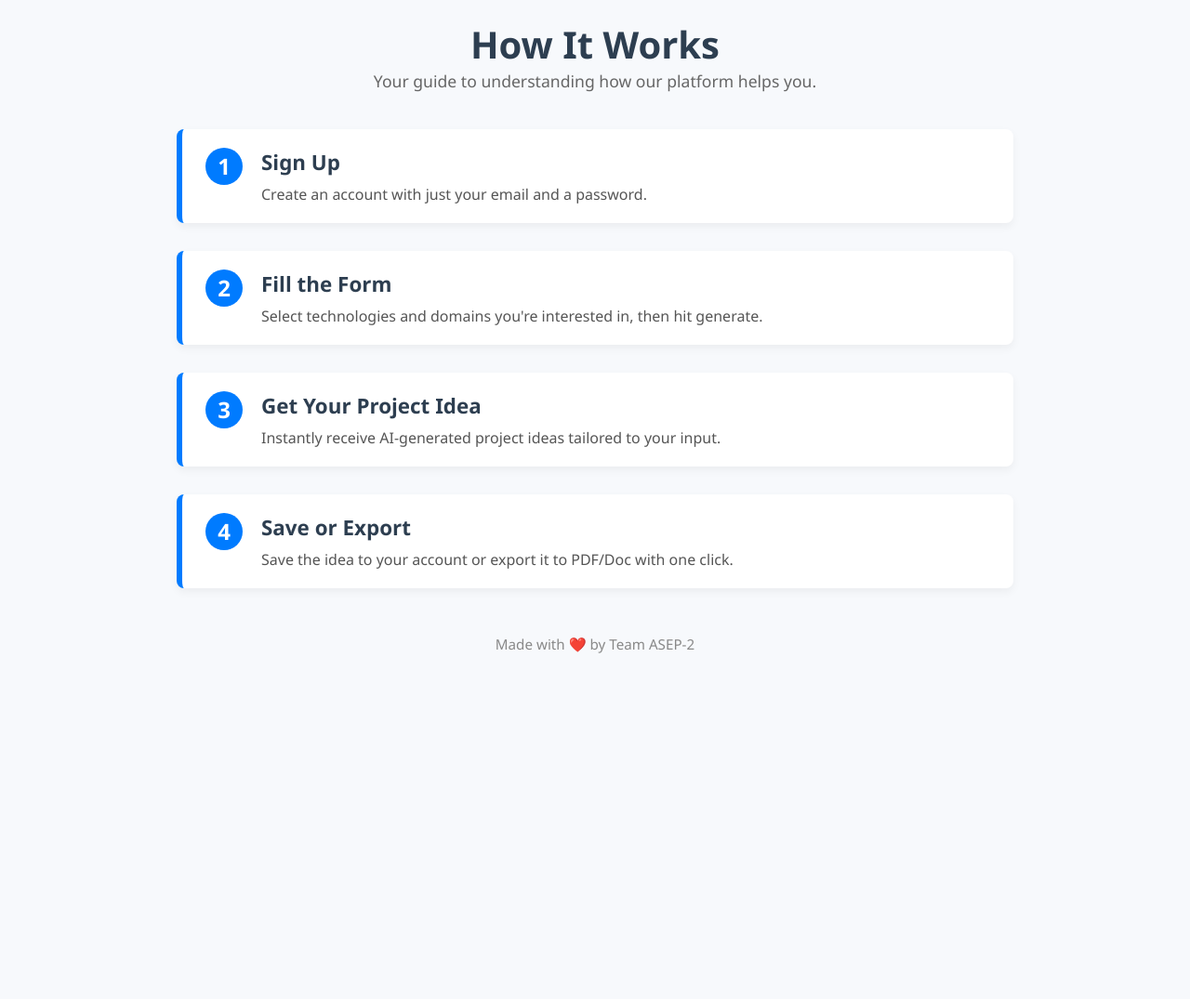
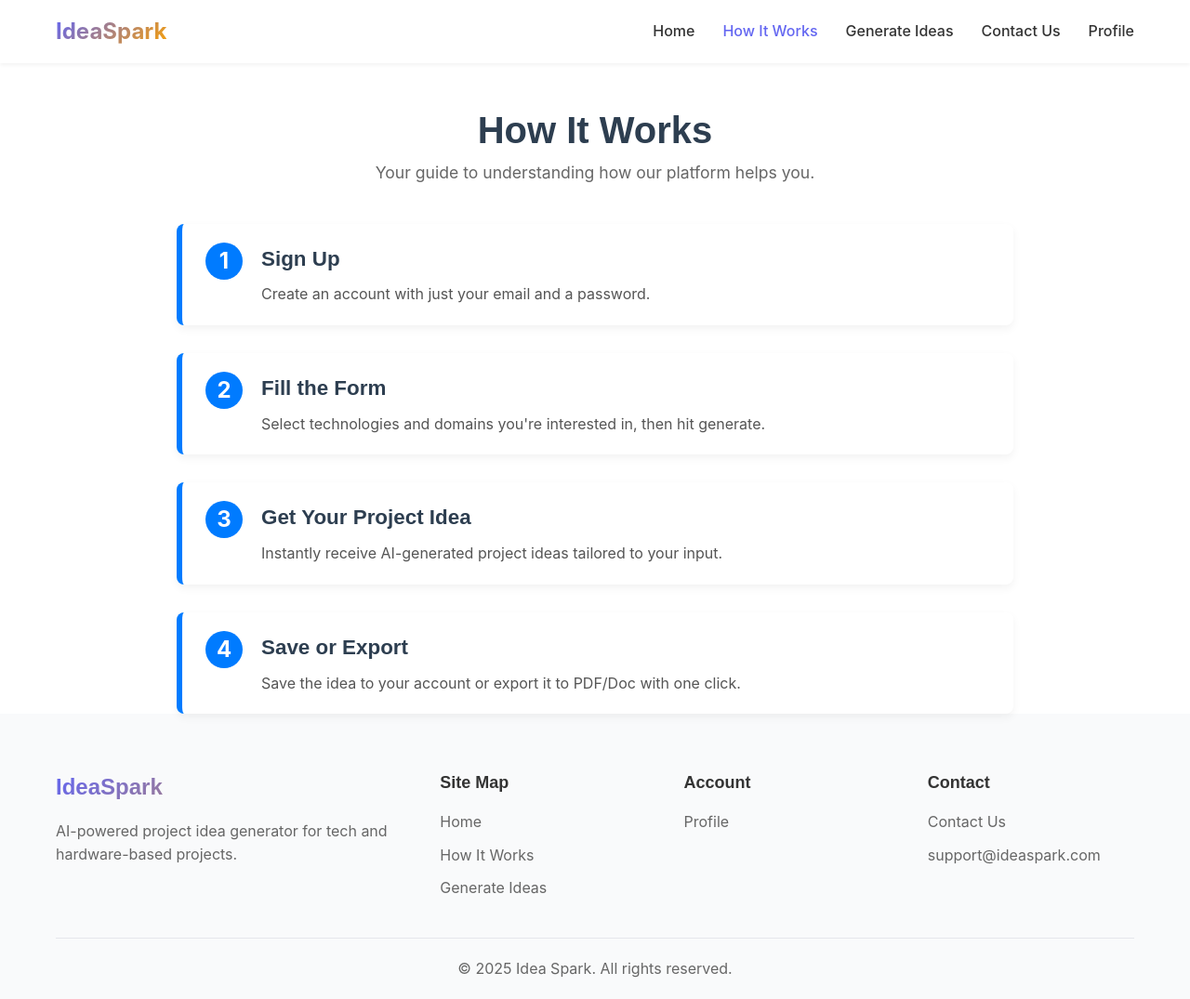
Before and after one commit to Itz-Sidra/IdeaSpark, a plain HTML site: page frontend/html/about.html in a window 1280 px wide. Shown: the whole page at 93% size. Before the commit the page ends 800 px from the top, so only its background shows below. Drawn offline with Linux system fonts and the light colour scheme.

```diff
--- a/frontend/css/about.css
+++ b/frontend/css/about.css
@@ -1,16 +1,111 @@
-/* Reset and base styles */
+/* Base Styles */
+:root {
+    --primary-color: #6366f1;
+    --primary-hover: #4f46e5;
+    --secondary-color: #f59e0b;
+    --text-color: #333;
+    --text-light: #666;
+    --background: #fff;
+    --background-alt: #f9fafb;
+    --border-color: #e5e7eb;
+    --box-shadow: 0 4px 6px -1px rgba(0, 0, 0, 0.1), 0 2px 4px -1px rgba(0, 0, 0, 0.06);
+    --transition: all 0.3s ease;
+    --success-color: #10b981;
+    --error-color: #ef4444;
+}
+
 * {
     margin: 0;
     padding: 0;
     box-sizing: border-box;
-    font-family: 'Segoe UI', sans-serif;
-  }
+}
 
-  body {
-    background-color: #f7f9fc;
-    color: #333;
-    padding: 20px;
-  }
+body {
+    font-family: 'Inter', sans-serif;
+    line-height: 1.6;
+    color: var(--text-color);
+    background-color: var(--background);
+}
+
+h1, h2, h3, h4, h5, h6 {
+    font-family: 'Poppins', sans-serif;
+}
+
+a {
+    text-decoration: none;
+    color: var(--primary-color);
+    transition: var(--transition);
+}
+
+a:hover {
+    color: var(--primary-hover);
+}
+
+ul {
+    list-style: none;
+}
+
+.container {
+    width: 100%;
+    max-width: 1200px;
+    margin: 0 auto;
+    padding: 0 20px;
+}
+
+/* Header Styles */
+.header {
+    background-color: var(--background);
+    box-shadow: 0 2px 4px rgba(0, 0, 0, 0.05);
+    position: sticky;
+    top: 0;
+    z-index: 100;
+}
+
+.header-content {
+    display: flex;
+    justify-content: space-between;
+    align-items: center;
+    padding: 15px 0;
+}
+
+.logo a {
+    font-size: 24px;
+    font-weight: 700;
+    background: linear-gradient(135deg, var(--primary-color), var(--secondary-color));
+    background-clip: text;
+    -webkit-background-clip: text;
+    color: transparent;
+}
+
+.nav-menu {
+    display: flex;
+    align-items: center;
+    gap: 30px;
+}
+
+.nav-link {
+    color: var(--text-color);
+    font-weight: 500;
+}
+
+.nav-link:hover,
+.nav-link.active {
+    color: var(--primary-color);
+}
+
+.hamburger {
+    display: none;
+    cursor: pointer;
+}
+
+.bar {
+    display: block;
+    width: 25px;
+    height: 3px;
+    margin: 5px auto;
+    background-color: var(--text-color);
+    transition: var(--transition);
+}
 
   /* Header */
   header {
@@ -71,13 +166,74 @@
     color: #555;
   }
 
-  /* Footer */
-  footer {
+ /* Footer Styles */
+.footer {
+    background-color: var(--background-alt);
+    padding: 60px 0 20px;
+}
+
+.footer-content {
+    display: flex;
+    flex-wrap: wrap;
+    gap: 40px;
+    margin-bottom: 40px;
+}
+
+.footer-logo {
+    flex: 1;
+    min-width: 250px;
+}
+
+.footer-logo h2 {
+    font-size: 24px;
+    margin-bottom: 15px;
+    background: linear-gradient(135deg, var(--primary-color), var(--secondary-color));
+    background-clip: text;
+    -webkit-background-clip: text;
+    color: transparent;
+}
+
+.footer-logo p {
+    color: var(--text-light);
+}
+
+.footer-links {
+    flex: 2;
+    display: flex;
+    flex-wrap: wrap;
+    gap: 40px;
+}
+
+.footer-column {
+    flex: 1;
+    min-width: 150px;
+}
+
+.footer-column h3 {
+    font-size: 18px;
+    margin-bottom: 15px;
+}
+
+.footer-column ul {
+    display: flex;
+    flex-direction: column;
+    gap: 10px;
+}
+
+.footer-column a {
+    color: var(--text-light);
+}
+
+.footer-column a:hover {
+    color: var(--primary-color);
+}
+
+.footer-bottom {
     text-align: center;
-    margin-top: 50px;
-    color: #888;
-    font-size: 0.95rem;
-  }
+    padding-top: 20px;
+    border-top: 1px solid var(--border-color);
+    color: var(--text-light);
+}
 
   /* Responsive */
   @media screen and (max-width: 600px) {
--- a/frontend/html/about.html
+++ b/frontend/html/about.html
@@ -7,6 +7,32 @@
   <link rel="stylesheet" href="../css/about.css" />
 </head>
 <body>
+
+    <!-- Header -->
+    <header class="header">
+        <div class="container">
+            <div class="header-content">
+                <div class="logo">
+                    <a href="index.html">IdeaSpark</a>
+                </div>
+                <nav>
+                    <ul class="nav-menu">
+                        <li class="nav-item"><a href="index.html" class="nav-link">Home</a></li>
+                        <li class="nav-item"><a href="about.html" class="nav-link active">How It Works</a></li>
+                        <li class="nav-item"><a href="generate.html" class="nav-link">Generate Ideas</a></li>
+                        <li class="nav-item"><a href="contact.html" class="nav-link">Contact Us</a></li>
+                        <li class="nav-item logged-in auth-status"><a href="profile.html" class="nav-link">Profile</a></li>
+                    </ul>
+                    <div class="hamburger">
+                        <span class="bar"></span>
+                        <span class="bar"></span>
+                        <span class="bar"></span>
+                    </div>
+                </nav>
+            </div>
+        </div>
+    </header>
+
   <header>
     <h1>How It Works</h1>
     <p>Your guide to understanding how our platform helps you.</p>
@@ -46,8 +72,49 @@
     </section>
   </main>
 
-  <footer>
-    <p>Made with ❤️ by Team ASEP-2</p>
-  </footer>
+  <!-- Footer -->
+  <footer class="footer">
+    <div class="container">
+        <div class="footer-content">
+            <div class="footer-logo">
+                <h2>IdeaSpark</h2>
+                <p>AI-powered project idea generator for tech and hardware-based projects.</p>
+            </div>
+
+            <div class="footer-links">
+                <div class="footer-column">
+                    <h3>Site Map</h3>
+                    <ul>
+                        <li><a href="index.html">Home</a></li>
+                        <li><a href="about.html">How It Works</a></li>
+                        <li><a href="generate.html">Generate Ideas</a></li>
+                    </ul>
+                </div>
+
+                <div class="footer-column">
+                    <h3>Account</h3>
+                    <ul>
+                        <li><a href="profile.html">Profile</a></li>
+                    </ul>
+                </div>
+
+                <div class="footer-column">
+                    <h3>Contact</h3>
+                    <ul>
+                        <li><a href="contact.html">Contact Us</a></li>
+                        <li><a href="mailto:support@ideaspark.com">support@ideaspark.com</a></li>
+                    </ul>
+                </div>
+            </div>
+        </div>
+
+        <div class="footer-bottom">
+            <p>&copy; 2025 Idea Spark. All rights reserved.</p>
+        </div>
+    </div>
+</footer>
+
+<!-- JavaScript -->
+<script src="js/generator.js"></script>
 </body>
 </html>
```
